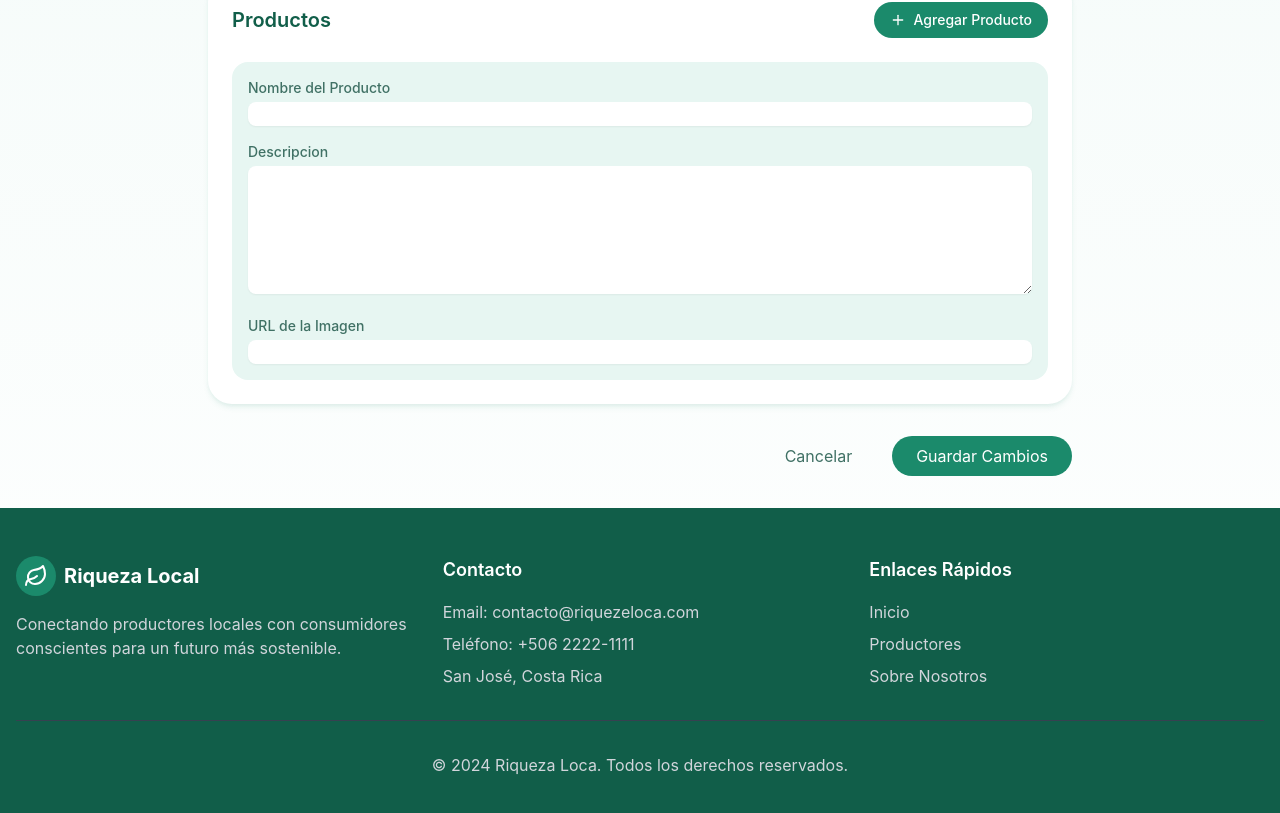
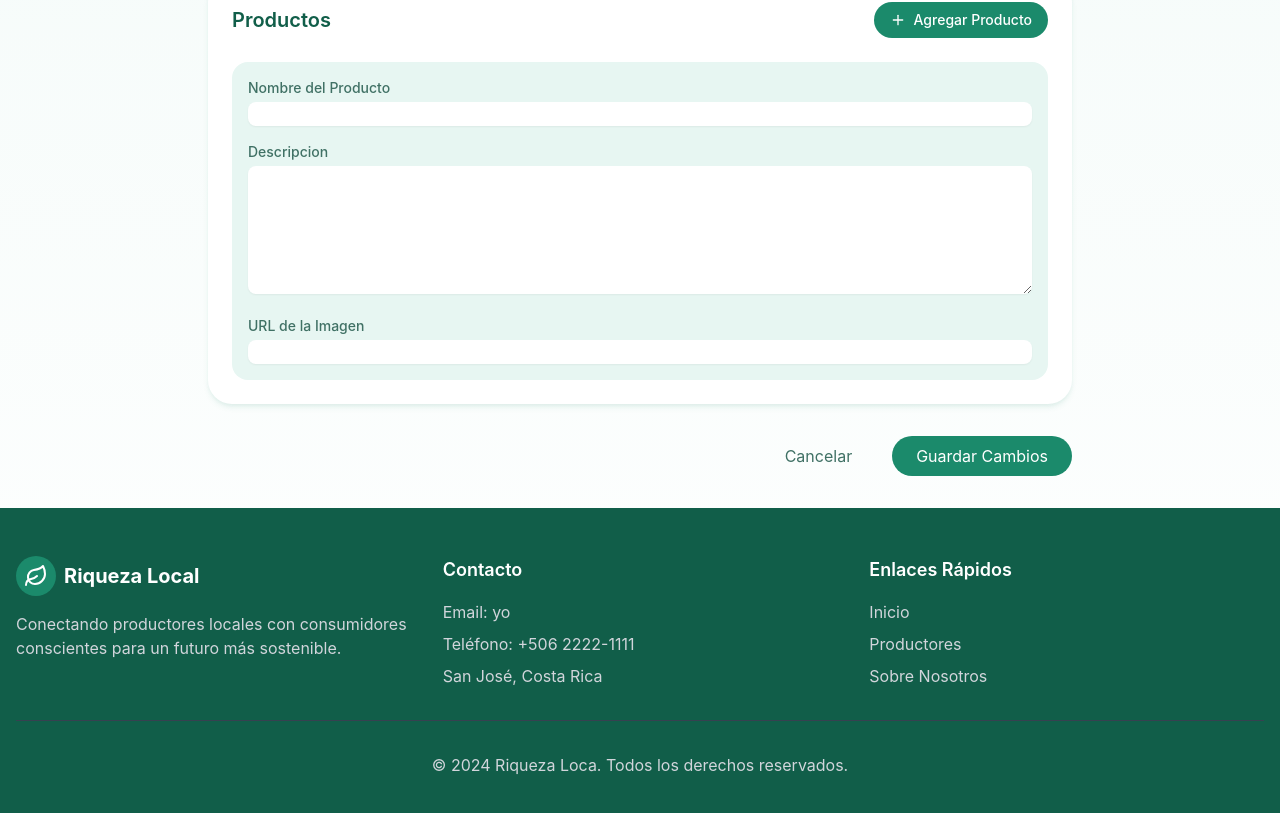
Before and after one commit to jechable/RiquezaLocal, a React (Vite) app: page /admin/producer/edit/1 in a window 1280 px wide. Shown: the part 1570-2383 px from the top of the page. Built offline with nearby package versions, Linux system fonts and the light colour scheme; no server answers; the database is empty.

Commit message:
Actualizacion env

```diff
--- a/src/components/Footer.tsx
+++ b/src/components/Footer.tsx
@@ -20,7 +20,7 @@ export default function Footer() {
           <div>
             <h3 className="text-lg font-semibold mb-4">Contacto</h3>
             <ul className="space-y-2 text-gray-300">
-              <li>Email: contacto@riquezeloca.com</li>
+              <li>Email: yo</li>
               <li>Teléfono: +506 2222-1111</li>
               <li>San José, Costa Rica</li>
             </ul>
```
